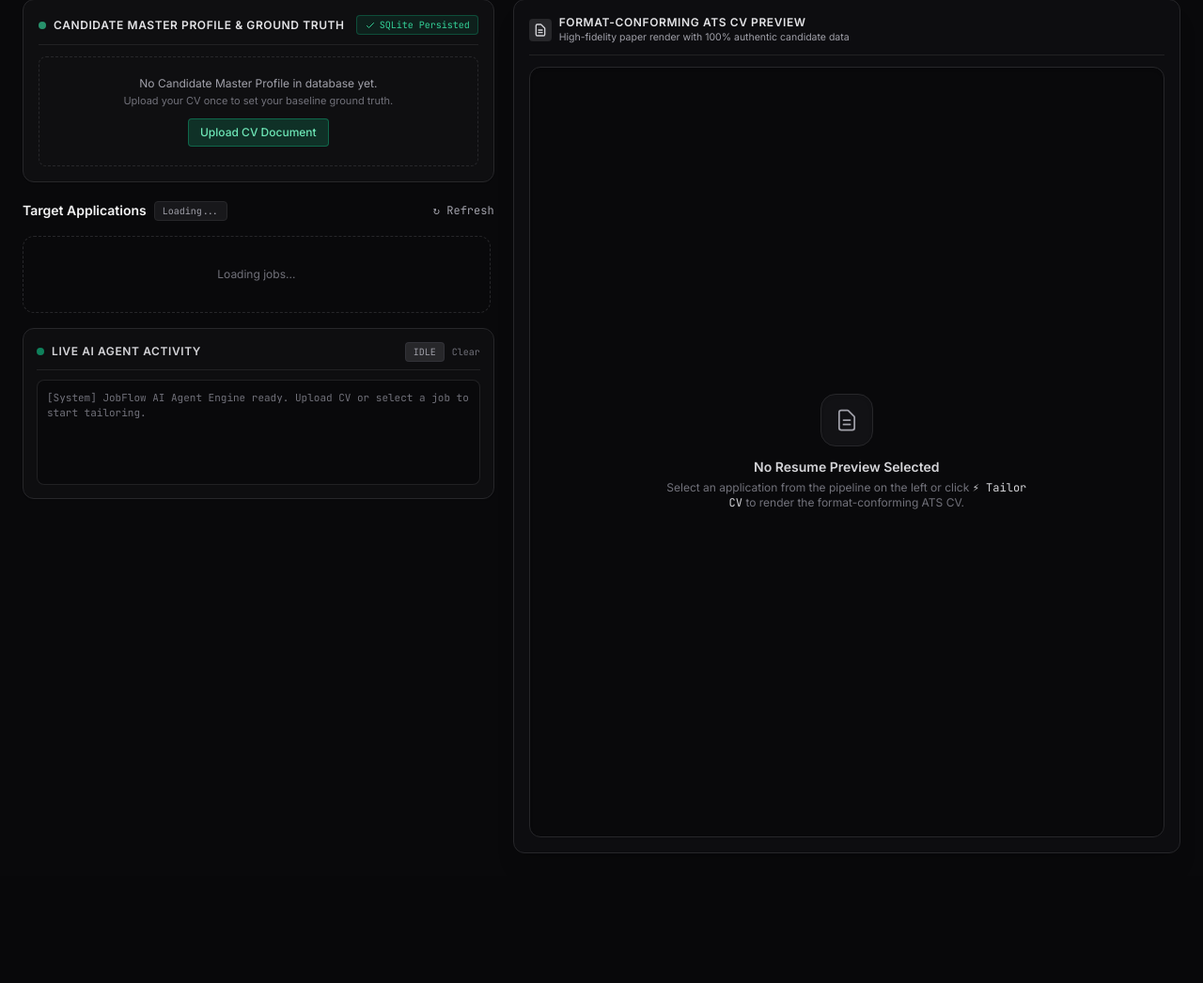
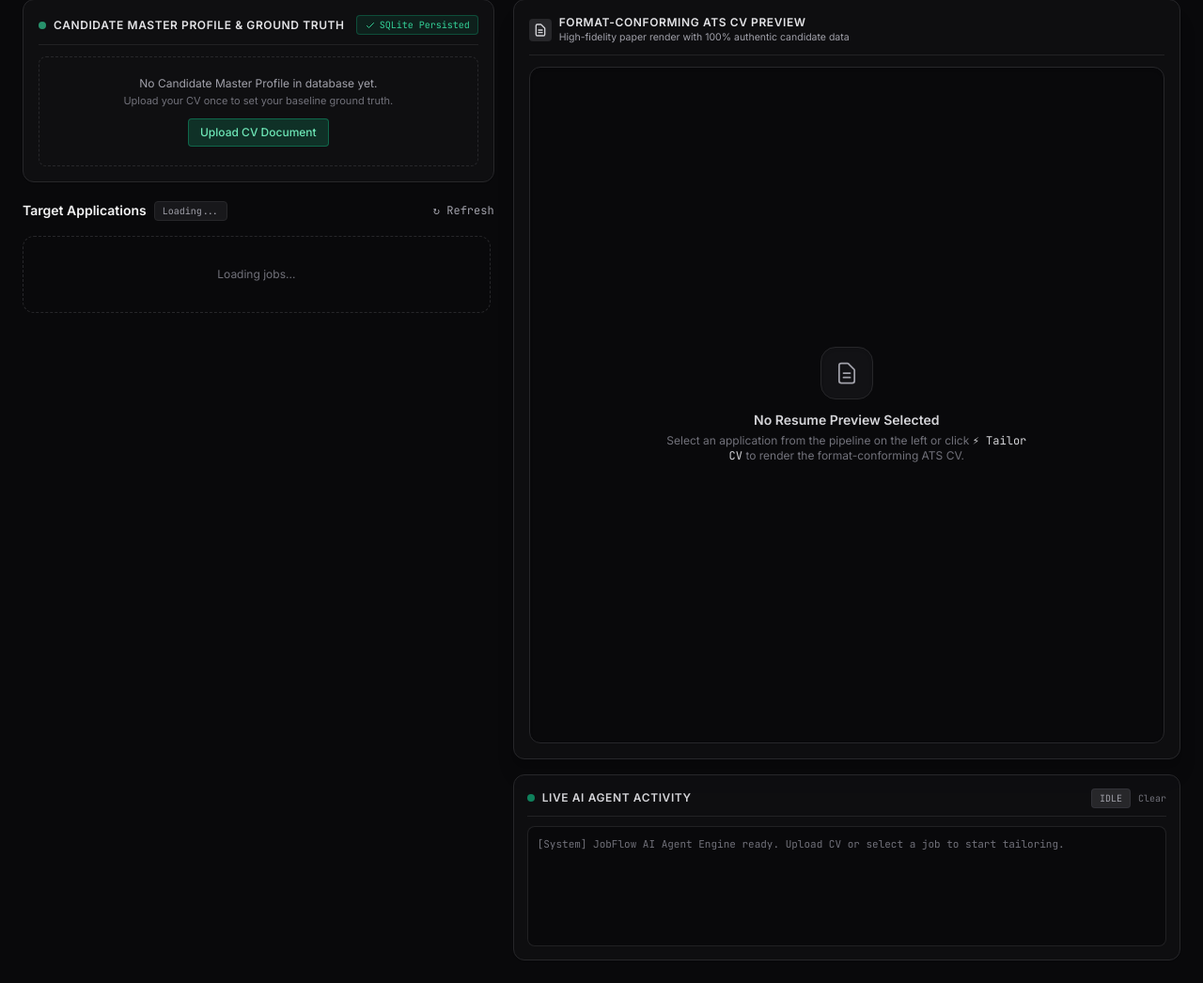
Before and after one commit to NadhifFauzilAdhim/jobflow-ai, a Python web app: template src/jobflow/templates/dashboard.html in a window 1280 px wide. Shown: the part 96-1142 px from the top of the page at 94% size. Before the commit the page ends 1004 px from the top, so only its background shows below. Run offline with Jinja, Linux system fonts and the light colour scheme; the template is opened without the code that fills it, so the values that code supplies are empty; some libraries are stand-ins or nearby versions.

Commit message:
feat(ui): place Live AI Agent Activity terminal under Format-Conforming ATS CV Preview

```diff
--- a/src/jobflow/templates/dashboard.html
+++ b/src/jobflow/templates/dashboard.html
@@ -219,29 +219,12 @@
           <ul id="interviewPrepList" class="list-disc list-inside space-y-1 text-[10.5px] text-zinc-300 leading-snug"></ul>
         </div>
       </div>
-
-      <!-- 4. Live AI Agent Activity (Terminal Console at Bottom of Left Column) -->
-      <div class="border border-zinc-800 rounded-xl bg-zinc-900/60 p-3.5 flex flex-col gap-2.5 shadow-sm">
-        <div class="flex items-center justify-between border-b border-zinc-800/80 pb-2">
-          <div class="flex items-center gap-2">
-            <span class="w-2 h-2 rounded-full bg-emerald-500 animate-pulse"></span>
-            <h3 class="text-xs font-semibold uppercase tracking-wider text-zinc-300">Live AI Agent Activity</h3>
-          </div>
-          <div class="flex items-center gap-2">
-            <span id="activeJobStatus" class="text-[10px] font-mono px-2 py-0.5 rounded bg-zinc-800 text-zinc-400 border border-zinc-700/50">IDLE</span>
-            <button onclick="clearConsole()" title="Clear terminal logs" class="text-[10px] font-mono text-zinc-500 hover:text-zinc-300 transition">Clear</button>
-          </div>
-        </div>
-
-        <div id="logConsole" class="h-28 overflow-y-auto font-mono text-[11px] text-zinc-300 space-y-1.5 p-2.5 rounded-lg bg-zinc-950 border border-zinc-800/80 custom-scroll">
-          <div class="text-zinc-500">[System] JobFlow AI Agent Engine ready. Upload CV or select a job to start tailoring.</div>
-        </div>
-      </div>
     </section>
 
-    <!-- Right: Format-Conforming ATS CV Preview Studio (7 cols, Sticky Hero) -->
-    <section class="lg:col-span-7 xl:col-span-7 flex flex-col">
-      <div class="border border-zinc-800 rounded-xl bg-zinc-900/60 p-4 flex flex-col gap-3 shadow-xl sticky top-16">
+    <!-- Right: Format-Conforming ATS CV Preview Studio & Live Agent Activity (7 cols) -->
+    <section class="lg:col-span-7 xl:col-span-7 flex flex-col gap-4">
+      <!-- 1. Format-Conforming ATS CV Preview Card -->
+      <div class="border border-zinc-800 rounded-xl bg-zinc-900/60 p-4 flex flex-col gap-3 shadow-xl">
         <!-- Preview Header Bar -->
         <div class="flex items-center justify-between border-b border-zinc-800/80 pb-2.5">
           <div class="flex items-center gap-2">
@@ -278,7 +261,7 @@
         </div>
 
         <!-- Large High-Fidelity Paper Frame -->
-        <div id="previewFrameContainer" class="h-[calc(100vh-140px)] min-h-[750px] xl:min-h-[820px] rounded-xl bg-zinc-950 p-2 sm:p-3 overflow-hidden border border-zinc-800 shadow-inner flex justify-center relative">
+        <div id="previewFrameContainer" class="h-[640px] xl:h-[720px] rounded-xl bg-zinc-950 p-2 sm:p-3 overflow-hidden border border-zinc-800 shadow-inner flex justify-center relative">
           <!-- Empty State (Shown when no preview loaded) -->
           <div id="previewEmptyPlaceholder" class="flex flex-col items-center justify-center h-full text-center p-8 text-zinc-500">
             <div class="w-14 h-14 rounded-2xl bg-zinc-900 border border-zinc-800 flex items-center justify-center text-zinc-400 mb-3 shadow-inner">
@@ -292,6 +275,24 @@
           <div id="previewIframeWrapper" class="hidden w-full h-full rounded-lg bg-white overflow-hidden shadow-2xl border border-zinc-300/50">
             <iframe id="resumeIframe" class="w-full h-full border-none" src="about:blank"></iframe>
           </div>
+        </div>
+      </div>
+
+      <!-- 2. Live AI Agent Activity (Terminal Console Below Preview) -->
+      <div class="border border-zinc-800 rounded-xl bg-zinc-900/60 p-3.5 flex flex-col gap-2.5 shadow-sm">
+        <div class="flex items-center justify-between border-b border-zinc-800/80 pb-2">
+          <div class="flex items-center gap-2">
+            <span class="w-2 h-2 rounded-full bg-emerald-500 animate-pulse"></span>
+            <h3 class="text-xs font-semibold uppercase tracking-wider text-zinc-300">Live AI Agent Activity</h3>
+          </div>
+          <div class="flex items-center gap-2">
+            <span id="activeJobStatus" class="text-[10px] font-mono px-2 py-0.5 rounded bg-zinc-800 text-zinc-400 border border-zinc-700/50">IDLE</span>
+            <button onclick="clearConsole()" title="Clear terminal logs" class="text-[10px] font-mono text-zinc-500 hover:text-zinc-300 transition">Clear</button>
+          </div>
+        </div>
+
+        <div id="logConsole" class="h-32 overflow-y-auto font-mono text-[11px] text-zinc-300 space-y-1.5 p-2.5 rounded-lg bg-zinc-950 border border-zinc-800/80 custom-scroll">
+          <div class="text-zinc-500">[System] JobFlow AI Agent Engine ready. Upload CV or select a job to start tailoring.</div>
         </div>
       </div>
     </section>
```
